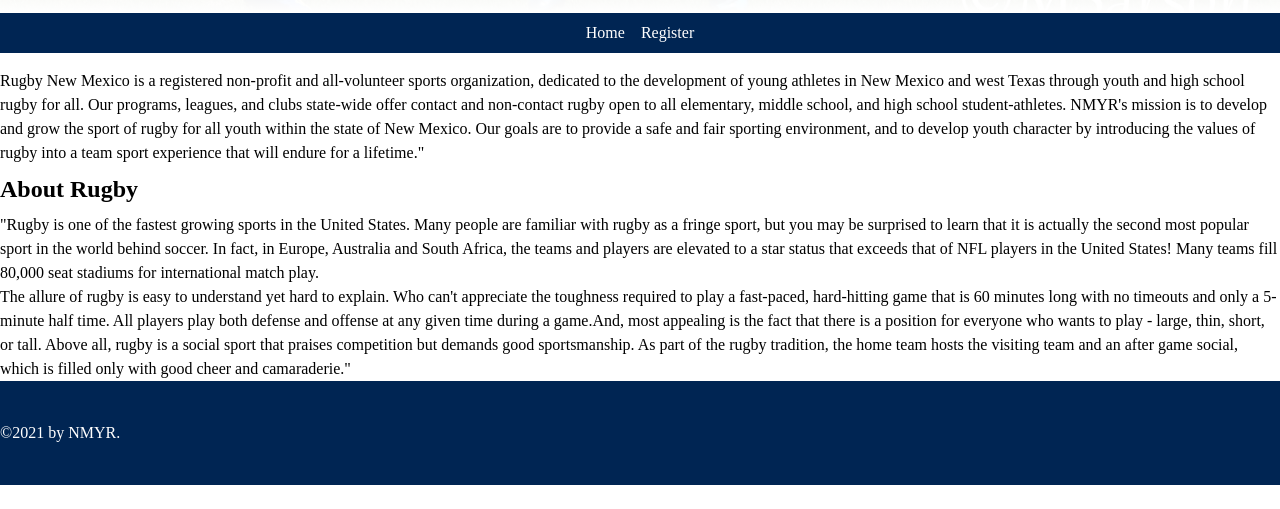
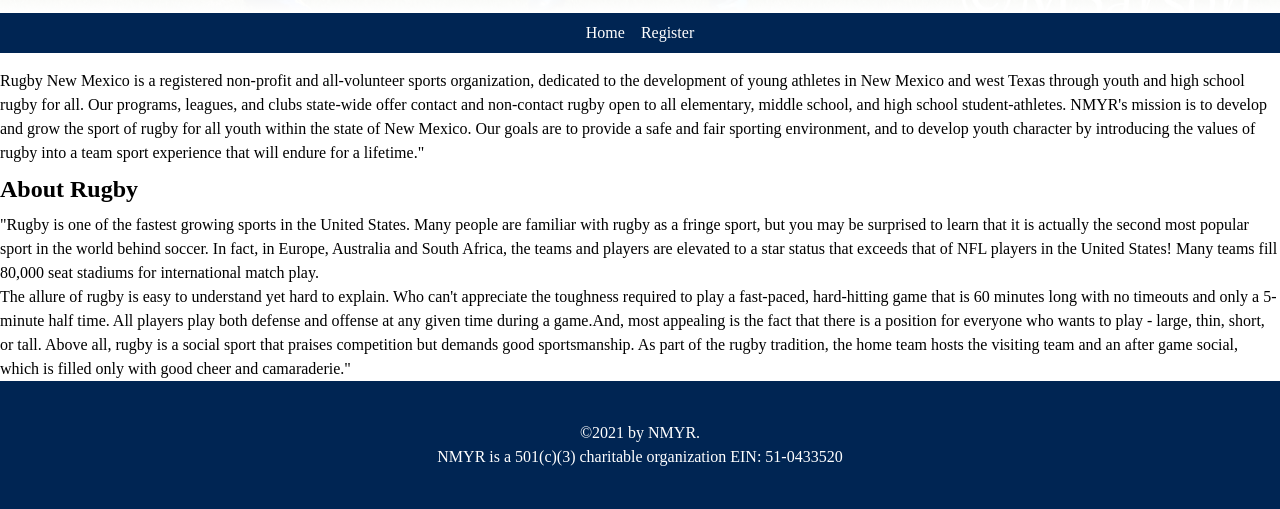
Before and after one commit to mark-casias/nm-rugby, a Gatsby site: page / in a window 1280 px wide. Shown: the part 787-1296 px from the top of the page. Before the commit the page ends 1272 px from the top, so only its background shows below. Built offline with nearby package versions, Linux system fonts and the light colour scheme; Gatsby itself is replaced by a stand-in of ours.

Commit message:
adding footer note

```diff
--- a/src/components/footer/footer.js
+++ b/src/components/footer/footer.js
@@ -5,10 +5,13 @@ import './style.scss';
 const Footer = () => {
   return(
     <footer>
-      <div className="flex footer-top">
+      <div className="footer-top">
       </div>
-      <div class="container mx-auto footer-bottom text-white center">
+      <div class="container mx-auto footer-bottom text-white text-center">
         <p>©2021 by NMYR.</p>
+      </div>
+      <div class="container mx-auto text-white text-center">
+        NMYR is a 501(c)(3) charitable organization EIN: 51-0433520
       </div>
     </footer>
   )
```
